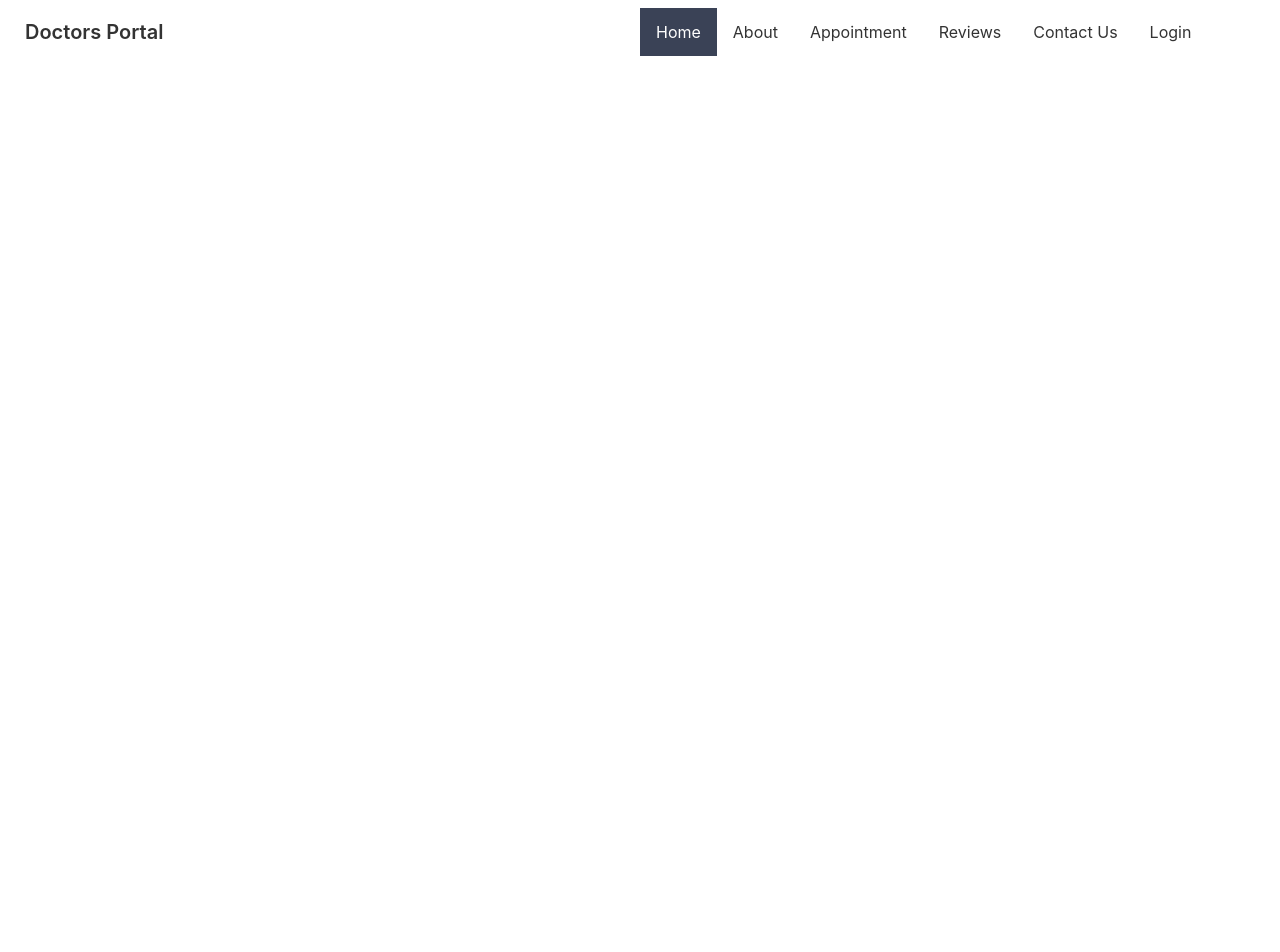
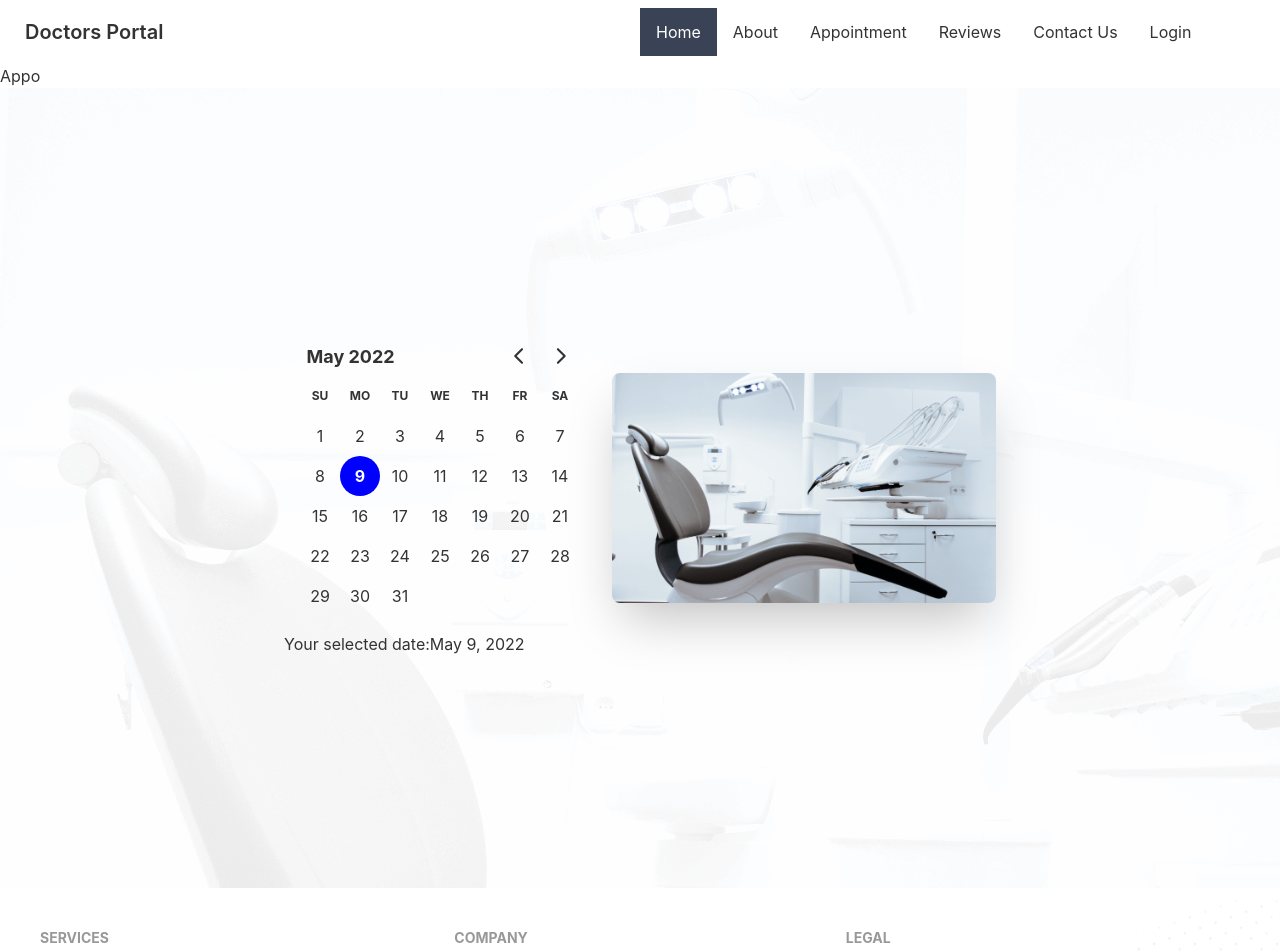
Before and after one commit to Shuvoghosh7/doctors-protal-client, a React (Create React App) app: page /appointment in a window 1280 px wide. Shown: the top 952 px of the page. Before the commit the page ends 800 px from the top, so only its background shows below. Built offline with nearby package versions, Linux system fonts and the light colour scheme.

Commit message:
create appoinyment apge and set calander

```diff
--- a/package.json
+++ b/package.json
@@ -7,7 +7,9 @@
     "@testing-library/react": "^13.2.0",
     "@testing-library/user-event": "^13.5.0",
     "daisyui": "^2.14.3",
+    "date-fns": "^2.28.0",
     "react": "^18.1.0",
+    "react-day-picker": "^8.0.4",
     "react-dom": "^18.1.0",
     "react-router-dom": "^6.3.0",
     "react-scripts": "5.0.1",
--- a/src/App.js
+++ b/src/App.js
@@ -5,14 +5,16 @@
 import Home from './Pages/Home/Home';
 import About from './Pages/About/About';
 import Login from './Pages/Login/Login';
+import Appointment from './Pages/Appointment/Appointment';
 
 function App() {
   return (
-    <div>
+    <div className='max-w-7xl mx-auto'>
       <Navber/>
      <Routes>
        <Route path='/' element={<Home/>}/>
        <Route path='/about' element={<About/>}/>
+       <Route path='/appointment' element={<Appointment/>}/>
        <Route path='/login' element={<Login/>}/>
      </Routes>
 
--- /dev/null
+++ b/src/Pages/Appointment/Appointment.js
@@ -0,0 +1,15 @@
+import React from 'react';
+import Footer from '../Shared/Footer/Footer';
+import AppointmentBanner from './AppointmentBanner';
+
+const Appointment = () => {
+    return (
+        <div>
+            <h1>Appo</h1>
+            <AppointmentBanner/>
+            <Footer/>
+        </div>
+    );
+};
+
+export default Appointment;
--- /dev/null
+++ b/src/Pages/Appointment/AppointmentBanner.js
@@ -0,0 +1,33 @@
+import React, { useState } from 'react';
+import chair from '../../assets/images/chair.png'
+import bg from '../../assets/images/bg.png'
+import { DayPicker } from 'react-day-picker';
+import 'react-day-picker/dist/style.css';
+import { format } from 'date-fns';
+const AppointmentBanner = () => {
+    const [selected, setSelected] = useState(new Date())
+
+    return (
+        <div style={{
+            background: `url(${bg})`
+
+        }} class="hero min-h-screen">
+            <div class="hero-content flex-col lg:flex-row-reverse">
+                <img src={chair} class="max-w-sm rounded-lg shadow-2xl" alt='dentist chair' />
+                <div>
+                    <DayPicker
+                        mode="single"
+                        selected={selected}
+                        onSelect={setSelected}
+                    />
+                   <p>Your selected date:{format(selected, 'PP')}</p>
+
+
+                </div>
+            </div>
+
+        </div>
+    );
+};
+
+export default AppointmentBanner;
--- a/src/Pages/Home/Home.js
+++ b/src/Pages/Home/Home.js
@@ -1,17 +1,19 @@
 import React from 'react';
 import MakeAppointment from '../../MakeAppointment/MakeAppointment';
 import OurServices from '../OurService/OurServices';
+import Footer from '../Shared/Footer/Footer';
+
 import Banner from './Banner';
 import Contact from './Contact/Contact';
 import DentalWellcome from './DentalWellcome/DentalWellcome';
-import Footer from './Footer/Footer';
+
 import Info from './Info/Info';
 import Testimonials from './Testimonials/Testimonials';
 
 
 const Home = () => {
     return (
-        <div className='mx-12'>
+        <div >
             <Banner/>
             <Info/>
             <OurServices/>
--- a/src/Pages/Home/Info/InfoCard/InfoCard.js
+++ b/src/Pages/Home/Info/InfoCard/InfoCard.js
@@ -3,7 +3,7 @@
 const InfoCard = ({img,cardTitle,bgClass}) => {
     return (
         <div className={`card lg:card-side shadow-xl ${bgClass}`}>
-            <figure className='pl-5'>
+            <figure className='pl-5 mt-5'>
                 <img src={img} alt="album"/>
             </figure>
             <div class="card-body text-white">
--- a/src/Pages/Home/Footer/Footer.js
+++ b/src/Pages/Shared/Footer/Footer.js
@@ -29,7 +29,7 @@
                 </div>
             </div>
             <div className='my-10 text-center'>
-                <p>Copyright © 2022 - All right reserved by ACME Industries Ltd</p>
+                <p>Copyright © 2022 - Copyright 2022 All Rights Reserved</p>
             </div>
         </footer>
     );
```
Also changed, not shown: 1 other file (tests, documents, lock files or other folders).
